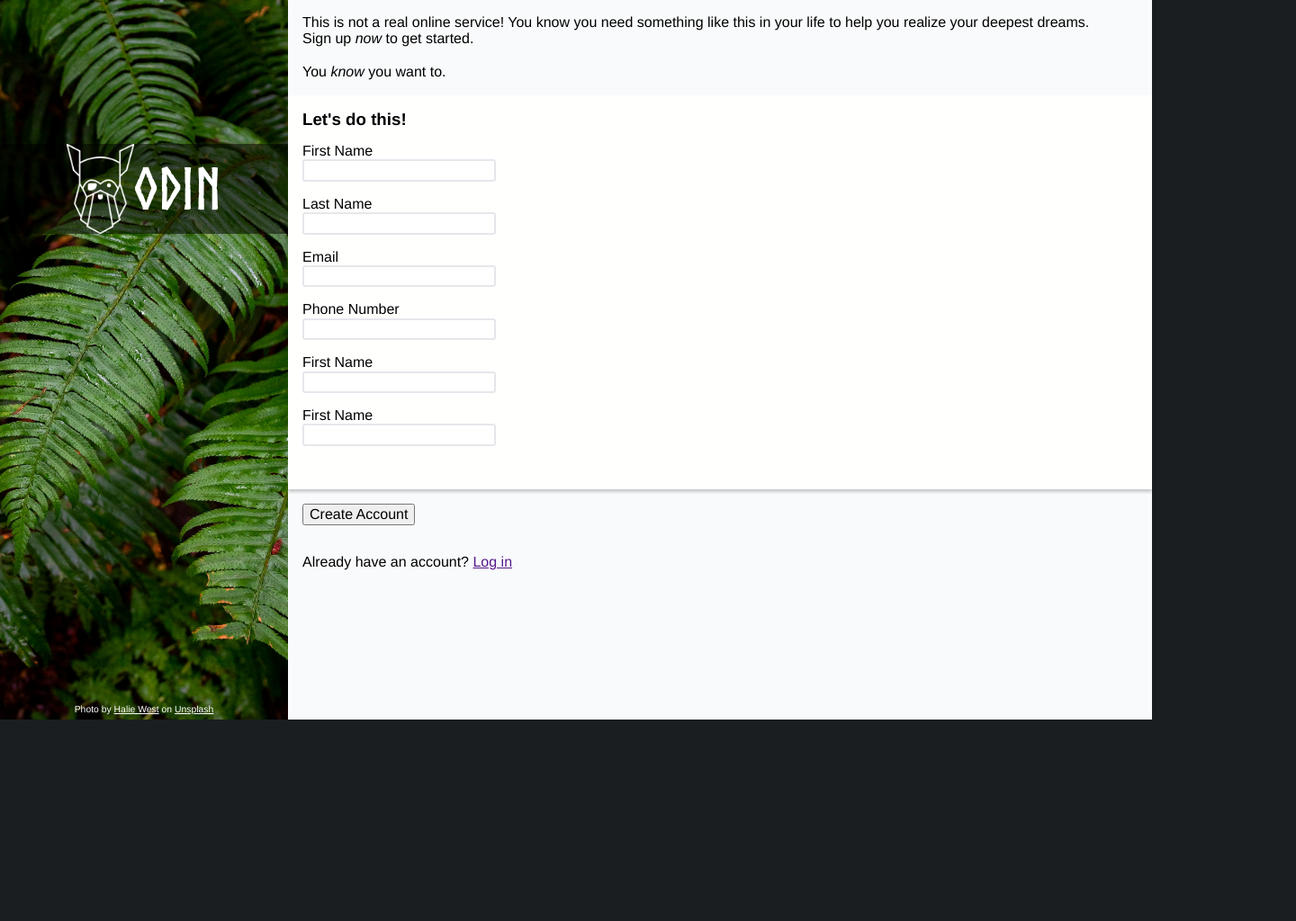
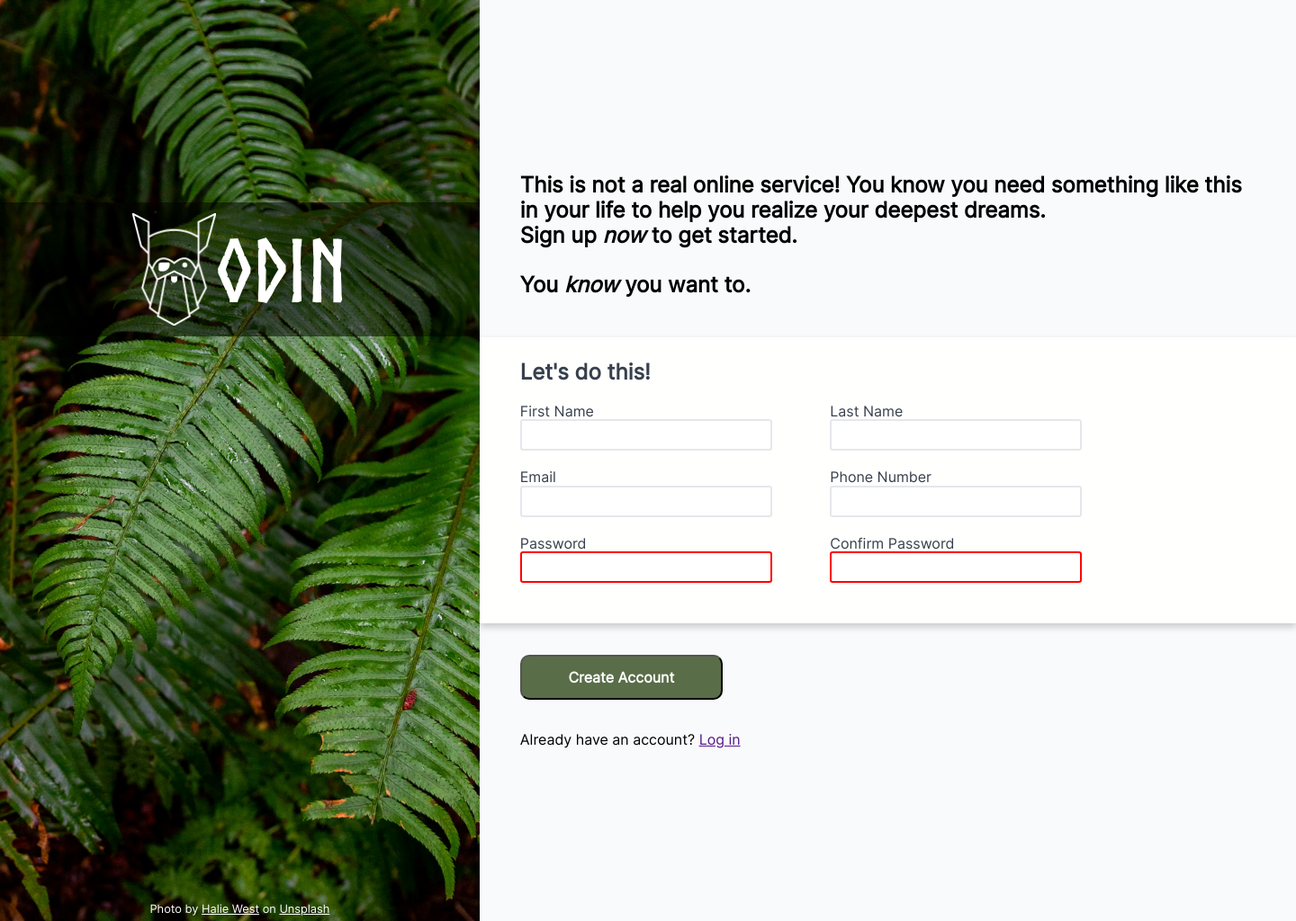
Before and after one commit to HASHHman/Sign-up-Form, a plain HTML site: page index.html in a window 1280 px wide. Shown: the whole page at 90% size, 1440 px wide, since content can reach past the window. Before the commit the page ends 800 px from the top, so only its background shows below. Drawn offline with Linux system fonts and the light colour scheme.

Commit message:
Finish the project

```diff
--- a/index.html
+++ b/index.html
@@ -21,7 +21,8 @@
     You <em>know</em> you want to.
     </p>
     <form id="signup-form">
-      <h3>Let's do this!</h1>
+      <h2>Let's do this!</h2>
+      <div>
         <div>
           <label for="fname">First Name</label>
           <input type="text" name="fname" id="fname">
@@ -30,6 +31,8 @@
           <label for="lname">Last Name</label>
           <input type="text" name="lname" id="lname">
         </div>
+      </div>
+      <div>
         <div>
           <label for="email">Email</label>
           <input type="email" name="email" id="email">
@@ -38,13 +41,16 @@
           <label for="phone">Phone Number</label>
           <input type="number" name="phone" id="phone">
         </div>
-      <div>
-        <label for="psw">First Name</label>
-        <input type="password" name="psw" id="psw">
       </div>
       <div>
-        <label for="cpsw">First Name</label>
-        <input type="password" name="cpsw" id="cpsw">
+        <div>
+          <label for="psw">Password</label>
+          <input type="password" name="psw" id="psw" minlength="8" required>
+        </div>
+        <div>
+          <label for="cpsw">Confirm Password</label>
+          <input type="password" name="cpsw" id="cpsw" minlength="8" required>
+        </div>
       </div>
     </form>
     <button type="submit" form="signup-form">Create Account</button>
--- a/style.css
+++ b/style.css
@@ -5,6 +5,16 @@
 	font-weight: normal;
 	font-style: normal;
 }
+
+@font-face {
+  font-family: 'Inter';
+  src: url('./fonts/Inter-Regular.woff2') format('woff2'),
+      url('./fonts/Inter-Regular.woff') format('woff');
+  font-weight: normal;
+  font-style: normal;
+  font-display: swap;
+}
+
 
 /*#region*/
 /*! normalize.css v8.0.1 | MIT License | github.com/necolas/normalize.css */
@@ -370,41 +380,51 @@ html {
 }
 
 .base-container {
+  width: 1440px;
+  height: 1024px;
   display: flex;
-  max-width: 1280px;
   margin: auto;
 }
 
 body {
   background-color: #1B1E20;
-  font-family: "Helvetica Neue", Helvetica, Arial, sans-serif;
+  font-family: Inter, "Helvetica Neue", Helvetica, Arial, sans-serif;
+  font-size: 16px;
 }
 
 aside {
   background: url('./images/alie-west.jpg') no-repeat center/cover, gray;
-  height: 100vh;
-  flex: 0.25;
+  height: 100%;
+  flex: 0.37;
   position: relative;
 }
 
 main {
+  display: flex;
+  flex-direction: column;
+  justify-content: center;
   background: #F9FAFB;
-  height: 100vh;
-  flex: 0.75;
+  height: 100%;
+  flex: 0.63;
 }
 
 .logo-wrapper {
+  padding: 0.75em;
   background-color: rgb(0 0 0 / 50%);
   display: flex;
   justify-content: center;
   align-items: center;
   position: relative;
-  top: 20%;
+  top: 22%;
+}
+
+.logo-wrapper img {
+  height: 125px;
 }
 
 .logo-wrapper span {
   color: white;
-  font-size: 4rem;
+  font-size: 6rem;
   font-family: norsebold;
 }
 
@@ -420,38 +440,78 @@ main {
 
 .photo-credit,
 .photo-credit a {
-  font-size: 0.65rem;
+  font-size: 0.8rem;
   color: white;
 }
 
 main p {
-  margin: 1em;
+  margin: 35px 35px 35px 45px;
+}
+
+main button {
+  width: 225px;
+  height: 50px;
+  margin: 35px 35px 0 45px;
+  border-radius: 10px;
+  color: white;
+  font-weight: bold;
+  background-color: #596D48;
+}
+
+.pre-text {
+  margin: 35px 35px 45px 45px;
+  font-size: 24px;
+  font-weight: 600;
 }
 
 form {
   background: #FFFFFE;
-  padding: 1em 5em 2em 1em;
-  box-shadow: 0 0.2em 0.2em rgb(0 0 0 / 20%);
+  padding: 25px 25px 25px 45px;
+  box-shadow: 0 4px 8px rgb(0 0 0 / 20%);
+  color: #37404D;
+}
+
+form > div > div {
+  display: inline-block;
+  margin-right: 60px;
 }
 
 input {
+  width: 280px;
+  height: 35px;
   border: 2px solid #E5E7EB;
   border-radius: 0.2em;
 }
 
-form h3 {
+form h2 {
   margin: 0;
+  font-weight: 600;
 }
 
 form label {
   display: block;
 }
 
-form div {
-  margin: 1em;
-  margin-left: 0;
+form > div {
+  margin: 20px 0 20px 0;
 }
 
-main button {
-  margin: 1em;
+input[type="password"]:invalid {
+  border-color: red;
 }
+
+input[type="password"]:focus {
+  border-color: blue;
+}
+
+/* Chrome, Safari, Edge, Opera */
+input::-webkit-outer-spin-button,
+input::-webkit-inner-spin-button {
+  -webkit-appearance: none;
+  margin: 0;
+}
+
+/* Firefox */
+input[type=number] {
+  -moz-appearance: textfield;
+}
```
Also changed, not shown: fonts/Inter-Regular.woff (added), fonts/Inter-Regular.woff2 (added), 1 other file. Lines whose indentation alone changed are shown as unchanged.
